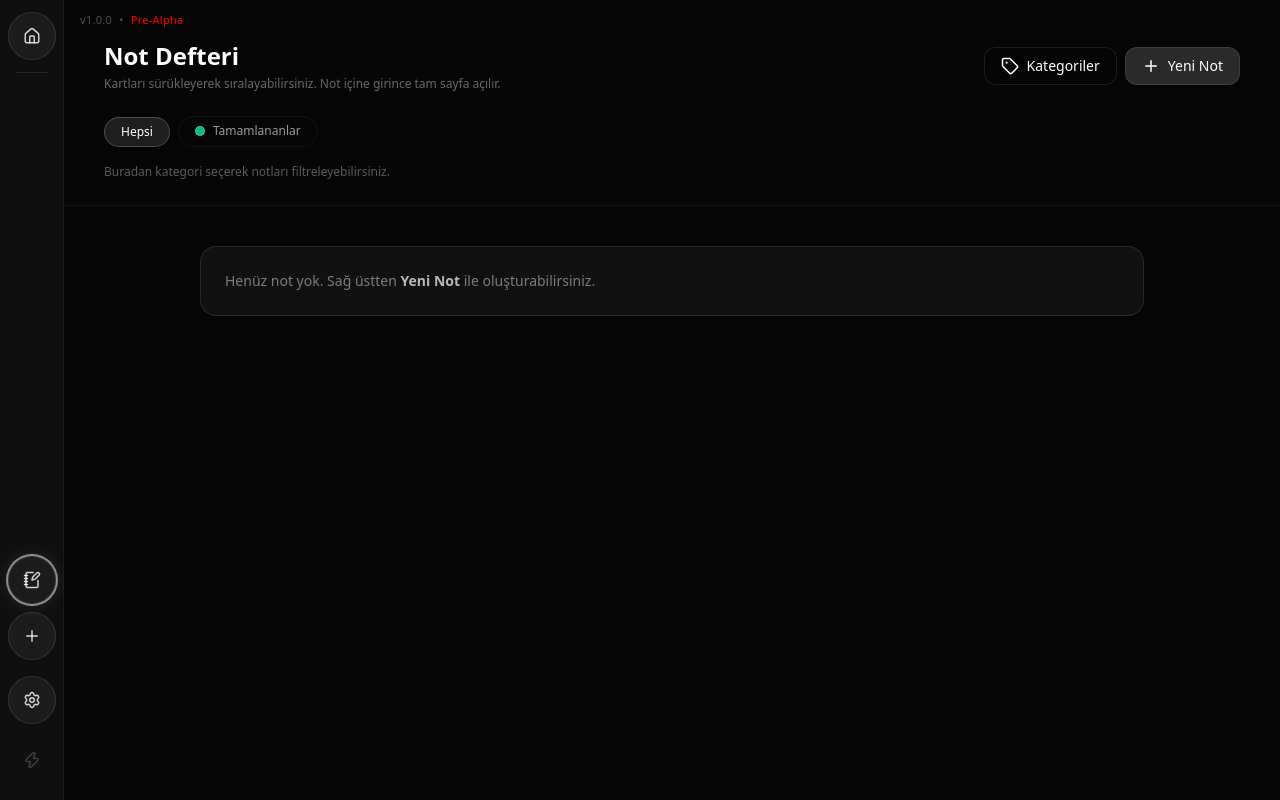
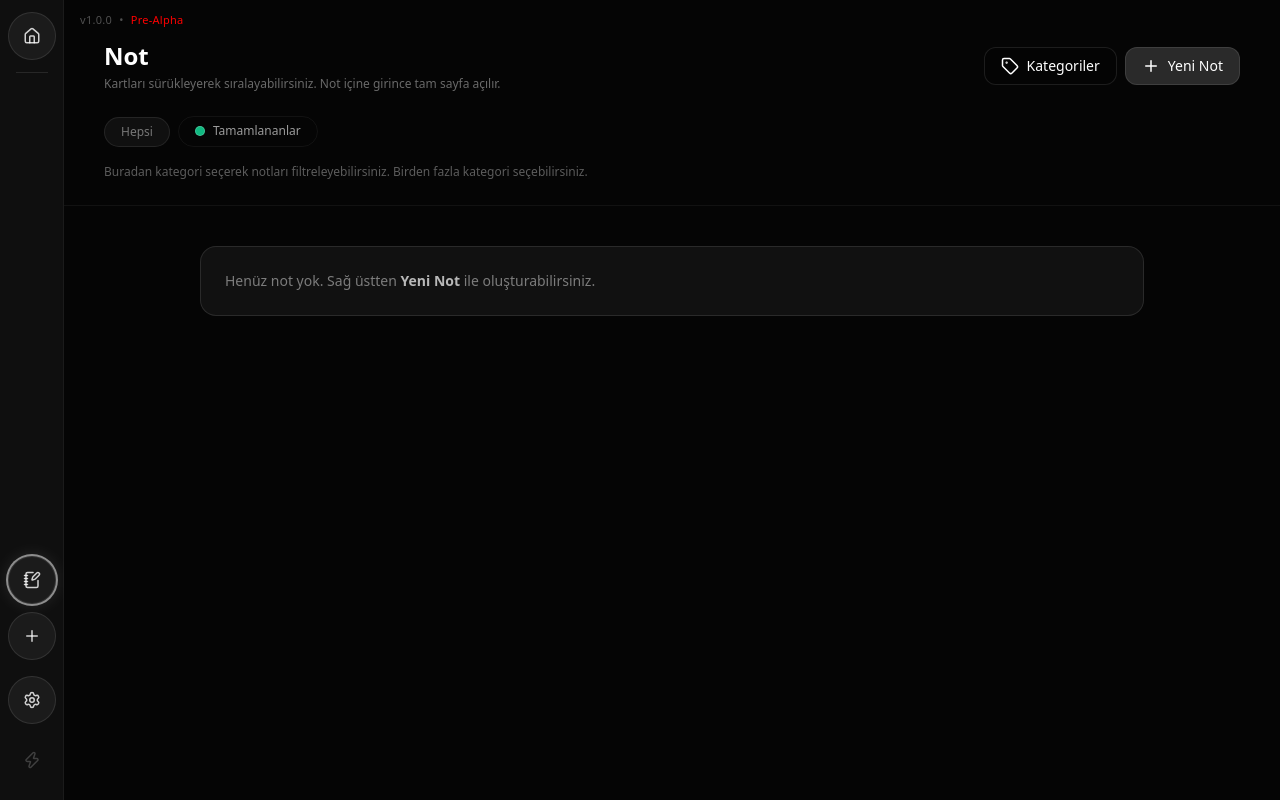
Before and after one commit to AlperenScript1/ACC_AI_Chat_Client, a React (Vite) app in the folder ACC_App/: page / in a window 1280 px wide. Both pictures are taken after a click on the button 31 px from the left and 580 px from the top of the page. Built offline with nearby package versions, Linux system fonts and the light colour scheme.

Commit message:
UI text bug fix

```diff
--- a/ACC_App/src/main/index.ts
+++ b/ACC_App/src/main/index.ts
@@ -32,6 +32,7 @@ const schema = {
       theme: { type: 'string', default: 'dark' },
       animationsEnabled: { type: 'boolean', default: true },
       searchShortcut: { type: 'string', default: 'Ctrl+F' },
+      notesShortcut: { type: 'string', default: 'Ctrl+N' },
       /** Minutes until model sleep; 0 = disabled. Negative = seconds (e.g. -5 for tests). */
       autoCloseTimeout: { type: 'number', default: 30 },
       /** Settings panel UI: en | tr (more later) */
@@ -44,6 +45,7 @@ const schema = {
       theme: 'dark',
       animationsEnabled: true,
       searchShortcut: 'Ctrl+F',
+      notesShortcut: 'Ctrl+N',
       autoCloseTimeout: 30,
       settingsUiLocale: 'en'
     }
--- a/ACC_App/src/preload/index.d.ts
+++ b/ACC_App/src/preload/index.d.ts
@@ -15,6 +15,7 @@ declare global {
         theme?: string
         animationsEnabled?: boolean
         searchShortcut?: string
+        notesShortcut?: string
         autoCloseTimeout?: number
         settingsUiLocale?: string
       }>
--- a/ACC_App/src/renderer/src/App.tsx
+++ b/ACC_App/src/renderer/src/App.tsx
@@ -11,7 +11,7 @@ import { useGlobalEsc } from './hooks/useGlobalEsc'
 import { isSettingsUiLocale } from './locales/settingsUi'
 import { normalizeAutoCloseTimeoutMinutes } from './lib/autoCloseTimeout'
 import { buildInjectScript } from './lib/syncInjector'
-import { matchesShortcut, normalizeStoredSearchShortcut } from './lib/shortcut'
+import { matchesShortcut, normalizeStoredNotesShortcut, normalizeStoredSearchShortcut } from './lib/shortcut'
 import { useStore } from './store/useStore'
 import { normalizeModel } from './types'
 import pkg from '../../../package.json'
@@ -53,6 +53,7 @@ function App(): React.JSX.Element {
   const activeModelId = useStore((s) => s.activeModelId)
   const theme = useStore((s) => s.theme)
   const searchShortcut = useStore((s) => s.searchShortcut)
+  const notesShortcut = useStore((s) => s.notesShortcut)
   const isSyncEnabled = useStore((s) => s.isSyncEnabled)
   const syncSelection = useStore((s) => s.syncSelection)
   const toggleSync = useStore((s) => s.toggleSync)
@@ -101,6 +102,11 @@ function App(): React.JSX.Element {
         if (typeof settings?.searchShortcut === 'string') {
           useStore.setState({
             searchShortcut: normalizeStoredSearchShortcut(settings.searchShortcut)
+          })
+        }
+        if (typeof settings?.notesShortcut === 'string') {
+          useStore.setState({
+            notesShortcut: normalizeStoredNotesShortcut(settings.notesShortcut)
           })
         }
         if (typeof settings?.autoCloseTimeout === 'number') {
@@ -163,13 +169,25 @@ function App(): React.JSX.Element {
         e.preventDefault()
         setPaletteOpen(false)
         setActiveModelId(null)
+      } else if (matchesShortcut(e, notesShortcut)) {
+        e.preventDefault()
+        setPaletteOpen(false)
+        setActiveModelId('notes')
       } else if (e.key === 'Escape' && !isSettingsOpen && !isSyncEnabled) {
         setPaletteOpen(false)
       }
     }
     window.addEventListener('keydown', handler)
     return () => window.removeEventListener('keydown', handler)
-  }, [searchShortcut, toggleSync, isSettingsOpen, isSyncEnabled, homeShortcut, setActiveModelId])
+  }, [
+    searchShortcut,
+    notesShortcut,
+    toggleSync,
+    isSettingsOpen,
+    isSyncEnabled,
+    homeShortcut,
+    setActiveModelId
+  ])
 
   useGlobalEsc({
     isSyncOpen: isSyncEnabled,
--- a/ACC_App/src/renderer/src/components/Notes.tsx
+++ b/ACC_App/src/renderer/src/components/Notes.tsx
@@ -152,7 +152,7 @@ export default function Notes(): React.JSX.Element {
 
   const sensors = useSensors(useSensor(PointerSensor, { activationConstraint: { distance: 6 } }))
 
-  const [activeCategoryId, setActiveCategoryId] = useState<string | 'all'>('all')
+  const [activeFilterIds, setActiveFilterIds] = useState<string[]>([])
   const [openNoteId, setOpenNoteId] = useState<string | null>(null)
   const [categoryModalOpen, setCategoryModalOpen] = useState(false)
   const [newCategoryName, setNewCategoryName] = useState('')
@@ -165,11 +165,10 @@ export default function Notes(): React.JSX.Element {
   })
 
   useEffect(() => {
-    // If there are no categories (or active category got deleted), fall back to "Hepsi".
-    if (activeCategoryId === 'all') return
-    const exists = noteCategories.some((c) => c.id === activeCategoryId)
-    if (!exists) setActiveCategoryId('all')
-  }, [noteCategories, activeCategoryId])
+    // If a selected filter category was deleted, drop it from selection.
+    const allowed = new Set(noteCategories.map((c) => c.id))
+    setActiveFilterIds((prev) => prev.filter((id) => allowed.has(id)))
+  }, [noteCategories])
 
   useEffect(() => {
     if (!menu.open) return
@@ -178,6 +177,22 @@ export default function Notes(): React.JSX.Element {
     return () => window.removeEventListener('mousedown', close)
   }, [menu.open])
 
+  useEffect(() => {
+    if (!openNoteId && !categoryModalOpen) return
+    const onKeyDown = (e: KeyboardEvent): void => {
+      if (e.key !== 'Escape') return
+      e.preventDefault()
+      // Close the top-most modal first.
+      if (categoryModalOpen) {
+        setCategoryModalOpen(false)
+        return
+      }
+      if (openNoteId) setOpenNoteId(null)
+    }
+    window.addEventListener('keydown', onKeyDown)
+    return () => window.removeEventListener('keydown', onKeyDown)
+  }, [openNoteId, categoryModalOpen])
+
   const categoryMap = useMemo(() => {
     const m = new Map<string, { name: string; color: string }>()
     for (const c of noteCategories) m.set(c.id, { name: c.name, color: c.color })
@@ -185,10 +200,18 @@ export default function Notes(): React.JSX.Element {
   }, [noteCategories])
 
   const filteredNotes = useMemo(() => {
-    if (activeCategoryId === 'all') return notes
-    if (activeCategoryId === DONE_CATEGORY_ID) return notes.filter((n) => n.isDone)
-    return notes.filter((n) => n.categoryIds.includes(activeCategoryId))
-  }, [notes, activeCategoryId])
+    if (activeFilterIds.length === 0) return notes
+
+    const wantsDone = activeFilterIds.includes(DONE_CATEGORY_ID)
+    const categoryFilters = activeFilterIds.filter((id) => id !== DONE_CATEGORY_ID)
+
+    return notes.filter((n) => {
+      if (wantsDone && !n.isDone) return false
+      if (categoryFilters.length === 0) return true
+      // OR match: any selected category
+      return categoryFilters.some((id) => n.categoryIds.includes(id))
+    })
+  }, [notes, activeFilterIds])
 
   const openNote = useMemo(() => {
     if (!openNoteId) return null
@@ -221,7 +244,7 @@ export default function Notes(): React.JSX.Element {
           <div className="flex items-center justify-between gap-4">
             <div>
               <div className={['text-2xl font-semibold', isLight ? 'text-black' : 'text-white'].join(' ')}>
-                Not Defteri
+                Not
               </div>
               <div className={['mt-1 text-xs', isLight ? 'text-black/50' : 'text-white/40 select-none'].join(' ')}>
                 Kartları sürükleyerek sıralayabilirsiniz. Not içine girince tam sayfa açılır.
@@ -264,16 +287,21 @@ export default function Notes(): React.JSX.Element {
           <div className="mt-6 flex items-center gap-2 overflow-x-auto pb-1">
             <button
               type="button"
-              onClick={() => setActiveCategoryId('all')}
+              onClick={() => setActiveFilterIds([])}
               className={`px-4 py-1.5 rounded-full text-xs whitespace-nowrap transition-colors border
                 ${
-                  activeCategoryId === 'all'
+                  activeFilterIds.length === 0
                     ? isLight
                       ? 'bg-black/5 border-black/20 text-black'
                       : 'bg-white/10 border-white/20 text-white'
                     : isLight
                       ? 'bg-transparent border-black/10 text-black/60 hover:border-black/20'
                       : 'bg-transparent border-white/5 text-white/60 hover:border-white/10'
+                } ${
+                  // Hepsi is always shown as "disabled-ish", but still clickable to reset filters.
+                  activeFilterIds.length === 0
+                    ? 'opacity-45 cursor-default'
+                    : 'opacity-45 hover:opacity-70 cursor-pointer'
                 }`}
             >
               Hepsi
@@ -282,10 +310,14 @@ export default function Notes(): React.JSX.Element {
               <button
                 key={c.id}
                 type="button"
-                onClick={() => setActiveCategoryId(c.id)}
+                onClick={() =>
+                  setActiveFilterIds((prev) =>
+                    prev.includes(c.id) ? prev.filter((x) => x !== c.id) : [...prev, c.id]
+                  )
+                }
                 className={`px-4 py-1.5 rounded-full text-xs whitespace-nowrap transition-colors border
                   ${
-                    activeCategoryId === c.id
+                    activeFilterIds.includes(c.id)
                       ? isLight
                         ? 'bg-black/5 border-black/20 text-black'
                         : 'bg-white/10 border-white/20 text-white'
@@ -307,7 +339,7 @@ export default function Notes(): React.JSX.Element {
           </div>
 
           <div className={['mt-3 text-[12px]', isLight ? 'text-black/45' : 'text-white/35 select-none'].join(' ')}>
-            Buradan kategori seçerek notları filtreleyebilirsiniz.
+            Buradan kategori seçerek notları filtreleyebilirsiniz. Birden fazla kategori seçebilirsiniz.
           </div>
         </div>
 
@@ -337,7 +369,7 @@ export default function Notes(): React.JSX.Element {
                   if (!overId) return
                   const activeId = String(event.active.id)
                   const over = String(overId)
-                  if (activeCategoryId === 'all') {
+                  if (activeFilterIds.length === 0) {
                     reorderNotes({ activeId, overId: over })
                     return
                   }
@@ -469,7 +501,7 @@ export default function Notes(): React.JSX.Element {
                   ].join(' ')}
                   placeholder="(Başlık)"
                 />
-                <div className={['mt-1 text-xs', isLight ? 'text-black/45' : 'text-white/35'].join(' ')}>
+                <div className={['mt-1 text-xs', isLight ? 'text-black/45' : 'text-white/35', 'select-none'].join(' ')}>
                   {openCategories.length > 0
                     ? `Kategori: ${openCategories.map((c) => c.name).join(', ')}`
                     : 'Kategori: (yok)'}
@@ -534,12 +566,12 @@ export default function Notes(): React.JSX.Element {
                   isLight ? 'border-black/10 bg-black/[0.02]' : 'border-white/10 bg-white/[0.02]'
                 ].join(' ')}
               >
-                <div className={['text-sm font-semibold mb-4', isLight ? 'text-black' : 'text-white'].join(' ')}>
+                <div className={['text-sm font-semibold mb-4', isLight ? 'text-black' : 'text-white', 'select-none'].join(' ')}>
                   Ayarlar
                 </div>
 
                 <div className="mb-6">
-                  <div className={['text-xs mb-2', isLight ? 'text-black/50' : 'text-white/40'].join(' ')}>
+                  <div className={['text-xs mb-2', isLight ? 'text-black/50' : 'text-white/40', 'select-none'].join(' ')}>
                     Renk
                   </div>
                   <div className="flex items-center gap-2 flex-wrap">
@@ -567,7 +599,7 @@ export default function Notes(): React.JSX.Element {
                 </div>
 
                 <div className="mb-6">
-                  <div className={['text-xs mb-2', isLight ? 'text-black/50' : 'text-white/40'].join(' ')}>
+                  <div className={['text-xs mb-2', isLight ? 'text-black/50' : 'text-white/40', 'select-none'].join(' ')}>
                     Kategori
                   </div>
                   <div className="flex flex-wrap gap-2">
@@ -701,13 +733,13 @@ export default function Notes(): React.JSX.Element {
                 ].join(' ')}
               >
                 <Plus size={18} />
-                Ekle
+                <span className={"select-none"}>Add</span>
               </button>
             </div>
 
             {noteCategories.length > 0 ? (
               <div className="mt-5">
-                <div className={['text-xs mb-2', isLight ? 'text-black/50' : 'text-white/40'].join(' ')}>
+                <div className={['text-xs mb-2', isLight ? 'text-black/50' : 'text-white/40', 'select-none'].join(' ')}>
                   Mevcut kategoriler
                 </div>
                 <div className="flex flex-wrap gap-2">
@@ -745,8 +777,8 @@ export default function Notes(): React.JSX.Element {
                           <Trash2 size={14} className={isLight ? 'text-black/50' : 'text-white/50'} />
                         </button>
                       ) : (
-                        <span className={['ml-2 text-[11px]', isLight ? 'text-black/40' : 'text-white/35'].join(' ')}>
-                          (varsayılan)
+                        <span className={['ml-2 text-[11px]', isLight ? 'text-black/40' : 'text-white/35', 'select-none'].join(' ')}>
+                          (default)
                         </span>
                       )}
                     </div>
--- a/ACC_App/src/renderer/src/components/Settings.tsx
+++ b/ACC_App/src/renderer/src/components/Settings.tsx
@@ -8,7 +8,12 @@ import {
   type SettingsUiCopy,
   type SleepSelectOption
 } from '../locales/settingsUi'
-import { DEFAULT_HOME_SHORTCUT, DEFAULT_SEARCH_SHORTCUT, shortcutFromEvent } from '../lib/shortcut'
+import {
+  DEFAULT_HOME_SHORTCUT,
+  DEFAULT_NOTES_SHORTCUT,
+  DEFAULT_SEARCH_SHORTCUT,
+  shortcutFromEvent
+} from '../lib/shortcut'
 
 function ResetDataSection({ t }: { t: SettingsUiCopy }): React.JSX.Element {
   const [step, setStep] = useState<'idle' | 'confirm' | 'warning'>('idle')
@@ -168,6 +173,8 @@ function SettingsPanel({
   const setSearchShortcut = useStore((s) => s.setSearchShortcut)
   const homeShortcut = useStore((s) => s.homeShortcut)
   const setHomeShortcut = useStore((s) => s.setHomeShortcut)
+  const notesShortcut = useStore((s) => s.notesShortcut)
+  const setNotesShortcut = useStore((s) => s.setNotesShortcut)
 
   const [windowBoundsLocked, setWindowBoundsLocked] = useState(true)
 
@@ -331,6 +338,34 @@ function SettingsPanel({
           </div>
         </div>
 
+        <div className="flex flex-col gap-2">
+          <label className="text-xs text-black/40 dark:text-white/40">Not Defteri Kısayolu</label>
+          <input
+            value={notesShortcut}
+            readOnly
+            onKeyDown={(e) => {
+              e.preventDefault()
+              e.stopPropagation()
+              const next = shortcutFromEvent(e.nativeEvent)
+              if (!next) return
+              setNotesShortcut(next)
+            }}
+            className="bg-white border border-black/10 text-black/80 text-xs rounded px-3 py-2 dark:bg-[#1a1a1a] dark:border-white/5 dark:text-white/70"
+          />
+          <div className="flex justify-between items-end gap-2">
+            <div className="text-[10px] text-black/35 dark:text-white/35 leading-snug flex-1 min-w-0">
+              Not Defteri sayfasını açar. Değiştirmek için bu alana basıp yeni kısayolu yazın.
+            </div>
+            <button
+              type="button"
+              onClick={() => setNotesShortcut(DEFAULT_NOTES_SHORTCUT)}
+              className="shrink-0 text-[10px] font-medium text-red-600 dark:text-red-400 hover:underline"
+            >
+              {t.resetShortcut}
+            </button>
+          </div>
+        </div>
+
         <AutoCloseTimeoutSetting
           value={autoCloseTimeout}
           onChange={setAutoCloseTimeout}
--- a/ACC_App/src/renderer/src/lib/shortcut.ts
+++ b/ACC_App/src/renderer/src/lib/shortcut.ts
@@ -24,6 +24,9 @@ export const DEFAULT_SEARCH_SHORTCUT = 'Ctrl+F'
 
 /** Varsayılan home / ana ekran kısayolu (şema / reset ile uyumlu) */
 export const DEFAULT_HOME_SHORTCUT = 'Ctrl+H'
+
+/** Varsayılan not defteri kısayolu (şema / reset ile uyumlu) */
+export const DEFAULT_NOTES_SHORTCUT = 'Ctrl+N'
 
 export function parseShortcut(input: string): ParsedShortcut | null {
   const raw = input.trim()
@@ -64,6 +67,16 @@ export function normalizeStoredSearchShortcut(raw: unknown): string {
   return parseShortcut(t) ? t : DEFAULT_SEARCH_SHORTCUT
 }
 
+export function normalizeStoredNotesShortcut(raw: unknown): string {
+  if (typeof raw !== 'string') return DEFAULT_NOTES_SHORTCUT
+  const t = raw.trim()
+  if (!t) return DEFAULT_NOTES_SHORTCUT
+  if (/^[a-z0-9]$/i.test(t)) {
+    return `Ctrl+${t.toUpperCase()}`
+  }
+  return parseShortcut(t) ? t : DEFAULT_NOTES_SHORTCUT
+}
+
 export function shortcutFromEvent(e: KeyboardEvent): string | null {
   const k = e.key
   if (!k) return null
--- a/ACC_App/src/renderer/src/store/useStore.ts
+++ b/ACC_App/src/renderer/src/store/useStore.ts
@@ -1,7 +1,12 @@
 import { create } from 'zustand'
 import { normalizeAutoCloseTimeoutMinutes } from '../lib/autoCloseTimeout'
 import { isSettingsUiLocale, type SettingsUiLocale } from '../locales/settingsUi'
-import { DEFAULT_HOME_SHORTCUT, DEFAULT_SEARCH_SHORTCUT, parseShortcut } from '../lib/shortcut'
+import {
+  DEFAULT_HOME_SHORTCUT,
+  DEFAULT_NOTES_SHORTCUT,
+  DEFAULT_SEARCH_SHORTCUT,
+  parseShortcut
+} from '../lib/shortcut'
 import type { Model, Note, NoteCategory } from '../types'
 import { normalizeModel, normalizeNote, normalizeNoteCategory } from '../types'
 
@@ -51,6 +56,7 @@ type StoreState = {
   isSettingsOpen: boolean
   homeShortcut: string
   searchShortcut: string
+  notesShortcut: string
   isSyncEnabled: boolean
   syncSelection: string[]
   /** Dakika: 10 | 30 | 60 | 120 | 180 (varsayılan 30) */
@@ -87,6 +93,7 @@ type StoreState = {
   setIsSettingsOpen: (open: boolean) => void
   setHomeShortcut: (shortcut: string) => void
   setSearchShortcut: (key: string) => void
+  setNotesShortcut: (key: string) => void
   toggleSync: () => void
   toggleModelInSync: (id: string) => void
   setAutoCloseTimeout: (minutes: number) => void
@@ -105,6 +112,7 @@ export const useStore = create<StoreState>((set) => ({
   isSettingsOpen: false,
   homeShortcut: DEFAULT_HOME_SHORTCUT,
   searchShortcut: DEFAULT_SEARCH_SHORTCUT,
+  notesShortcut: DEFAULT_NOTES_SHORTCUT,
   isSyncEnabled: false,
   syncSelection: [],
   autoCloseTimeout: 30,
@@ -331,6 +339,12 @@ export const useStore = create<StoreState>((set) => ({
     void persistSettings({ searchShortcut: next })
     set({ searchShortcut: next })
   },
+  setNotesShortcut: (key) => {
+    const t = key.trim()
+    const next = parseShortcut(t) ? t : DEFAULT_NOTES_SHORTCUT
+    void persistSettings({ notesShortcut: next })
+    set({ notesShortcut: next })
+  },
   toggleSync: () =>
     set((s) => {
       const nextEnabled = !s.isSyncEnabled
```
